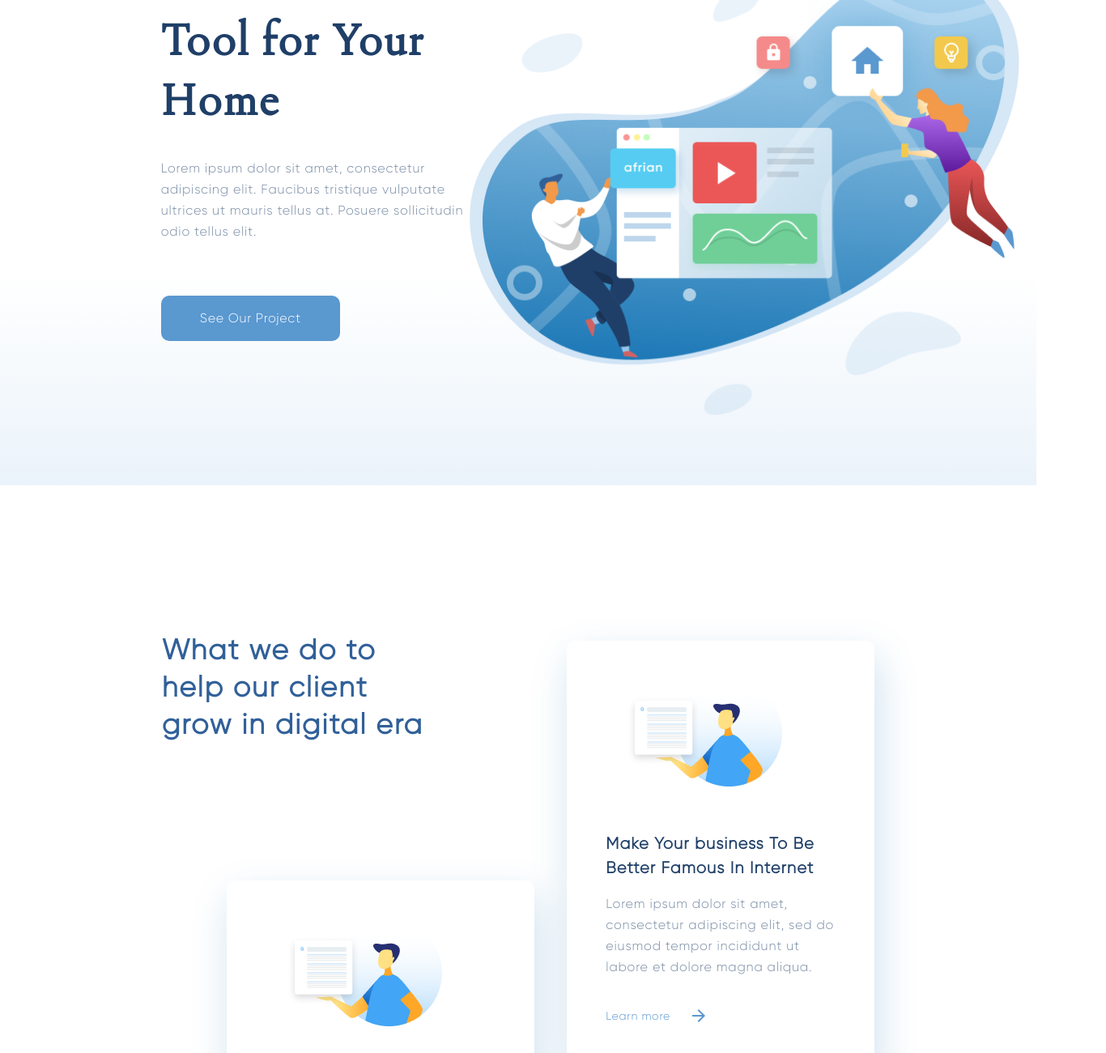
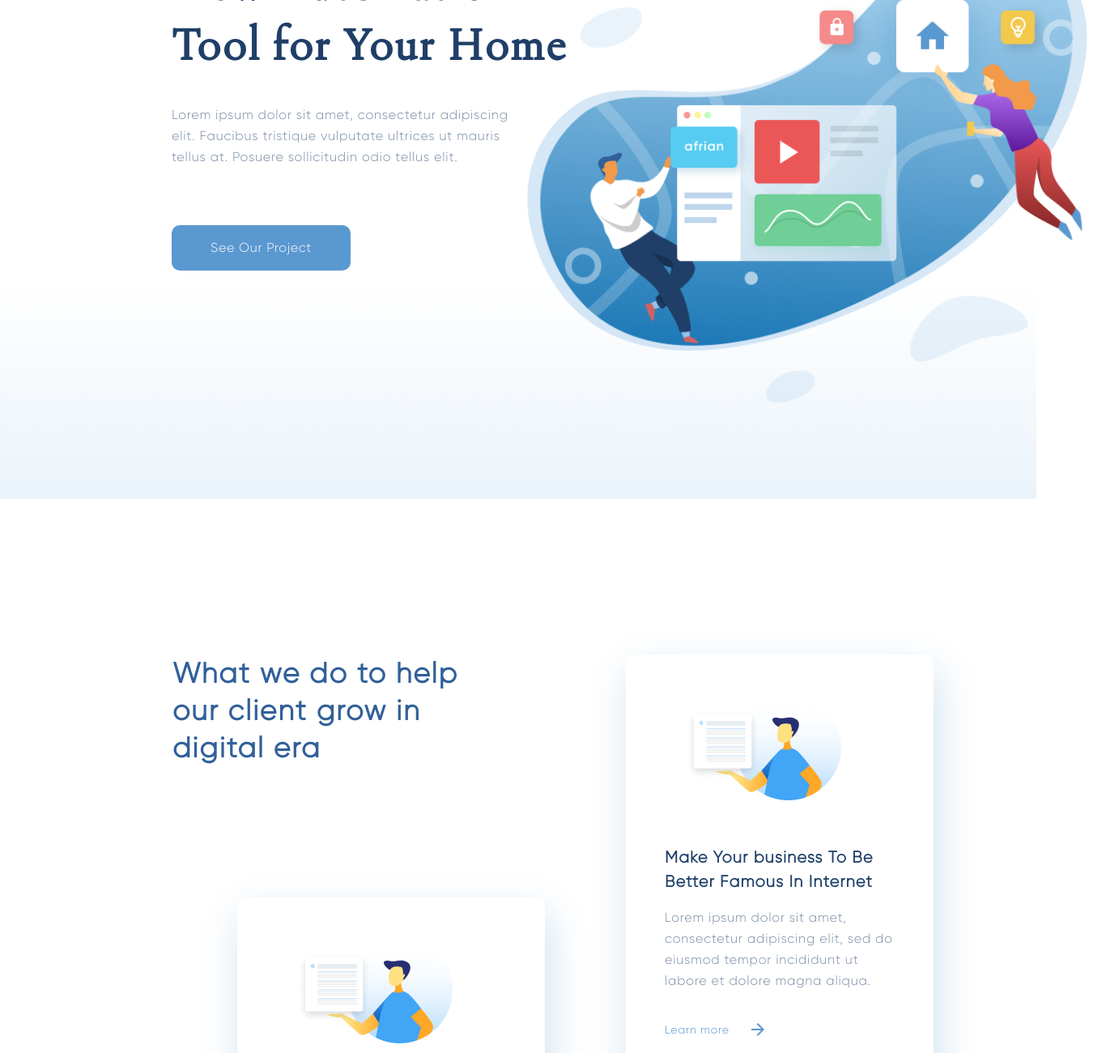
Before and after one commit to SSerg86/Final_Project_for_Projector, a website: page pages/index.html in a window 1280 px wide. Shown: the part 240-1540 px from the top of the page at 81% size, 1366 px wide, since content can reach past the window. Drawn offline with nearby package versions, Linux system fonts and the light colour scheme; files that its build step writes are made by us from their sources.

Commit message:
rebuild wedo section with the cards into grid

```diff
--- a/components/header/_header.scss
+++ b/components/header/_header.scss
@@ -1,9 +1,12 @@
 @import 'navigation/navigation';
 @import 'content/content';
 
-
-.header {
+.wrapper-head {
     width: 100%;
-    padding-top: 40px;
     background-image: linear-gradient(0deg, rgba(152, 195, 232, 0.2), rgba(152, 195, 232, 0) 31.12%);
 }
+.header {
+    width: 1366px;
+    padding-top: 40px;
+    margin: auto;
+}
--- a/components/header/content/_content.scss
+++ b/components/header/content/_content.scss
@@ -1,12 +1,12 @@
 .info {
     width: auto;
-    padding-left: 15.52%;
-    padding-top: 7.4%;
-    padding-bottom: 13.9%;
-    background: url(../../images/pic/header/illustration.png) 97% center/687.25px 579.31px no-repeat ;
+    height: 768px;
+    padding-left: 212px;
+    background: url(../../images/pic/header/illustration.png) 97% 50px/700px no-repeat ;
 
     &__title {
-      max-width: 44.194%;
+      max-width: 510px;
+      padding-top: 101px;
       font-family: GalienLight;
       font-size: 64px;
       line-height: 74px;
@@ -16,7 +16,7 @@
 
     &__text {
       font-family: GilroyLight;
-      max-width: 36.83%;
+      max-width: 425px;
       font-size: 16px;
       line-height: 26px;
       letter-spacing: 0.05em;
--- a/components/header/header.html
+++ b/components/header/header.html
@@ -1,4 +1,6 @@
-<header class="header">
-    @@include('./navigation/navigation.html')
-    @@include('./content/content.html')
-</header>
+<div class="wrapper-head">
+    <header class="header">
+        @@include('./navigation/navigation.html')
+        @@include('./content/content.html')
+    </header>
+</div>
--- a/components/header/navigation/_navigation.scss
+++ b/components/header/navigation/_navigation.scss
@@ -1,7 +1,7 @@
 .navigation {
     display: flex;
     justify-content: space-between;
-    width: 87.85%;
+    width: 1200px;
     padding-top: 8px;
     padding-bottom: 8px;
     margin: auto;
--- a/components/main/_main.scss
+++ b/components/main/_main.scss
@@ -1,7 +1,12 @@
 @import './wedo/wedo';
 @import './projects/projects.scss';
 
-.main {
-    padding-top: 14.06%;
+
+.wrapper-main {
     width: 100%;
 }
+.main {
+    padding-top: 192px;
+    width: 1366px;
+    margin: auto;
+}
--- a/components/main/main.html
+++ b/components/main/main.html
@@ -1,4 +1,6 @@
-<section class="main">
-    @@include('./wedo/wedo.html')
-    @@include('./projects/projects.html')
-</section>
+<div class="wrapper-main">
+    <section class="main">
+        @@include('./wedo/wedo.html')
+        @@include('./projects/projects.html')
+    </section>
+</div>
--- a/components/main/projects/projects.scss
+++ b/components/main/projects/projects.scss
@@ -2,11 +2,11 @@
 
 
 .projects {
-    max-width: 68.8%;
+    max-width: 940px;
     margin: auto;
     display: flex;
     flex-direction: column;
-    margin-top: 192px;
+    margin-top: 117px;
 }
 
 .projects__head {
--- a/components/main/wedo/_wedo.scss
+++ b/components/main/wedo/_wedo.scss
@@ -3,31 +3,62 @@
 
 
 .wedo {
-    position: relative;
-    max-width: 68.8%;
-    height: 1162px;
+    max-width: 940px;
     margin: auto;
+    display: grid;
+    grid-template-columns: repeat(2, 1fr);
+    grid-auto-rows: 100px;
+    grid-column-gap: 100px;
 
     &__card-one {
-        position: absolute;
-        top: 308px;
-        left: 80px;
+        grid-row: 1 / 7;
+        justify-self: end;
+
     }
 
     &__card-two {
-        position: absolute;
-        top: 12px;
-        right: 0px;
+        grid-row: 4 / 10;
+        justify-self: end;
+        margin-left: 80px;
+
     }
 
     &__card-three {
-        position: absolute;
-        bottom: 0px;
-        right: 0px;
+        grid-row: 7 / 13;
+        grid-column: 2;
+        justify-self: end;
+        margin-top: 25px;
     }
+
 }
 
 .wedo__title {
-    width: 38%;
     @extend %secondtitle;
+    width: 358px;
+    grid-row: 1;
 }
+
+// .wedo {
+//     position: relative;
+//     max-width: 940px;
+//     height: 1162px;
+//     margin: auto;
+
+//     &__card-one {
+//         position: absolute;
+//         top: 308px;
+//         left: 80px;
+//     }
+
+//     &__card-two {
+//         position: absolute;
+//         top: 12px;
+//         right: 0px;
+//     }
+
+//     &__card-three {
+//         position: absolute;
+//         bottom: 0px;
+//         right: 0px;
+//     }
+// }
--- a/pages/index.html
+++ b/pages/index.html
@@ -9,11 +9,7 @@
     <title>Document</title>
 </head>
 <body>
-    <div class="main-wrapper">
         @@include('../components/header/header.html')
         @@include('../components/main/main.html')
-
-    </div>
-
 </body>
 </html>
--- a/sass/style.scss
+++ b/sass/style.scss
@@ -5,7 +5,7 @@
 
 
 .main-wrapper {
-  max-width: 1366px;
-  margin: auto;
+  // max-width: 1366px;
+  // margin: auto;
   margin-bottom: 2000px;
 }
```
Also changed, not shown: index.html (+3 -3 lines), css/style.css.
